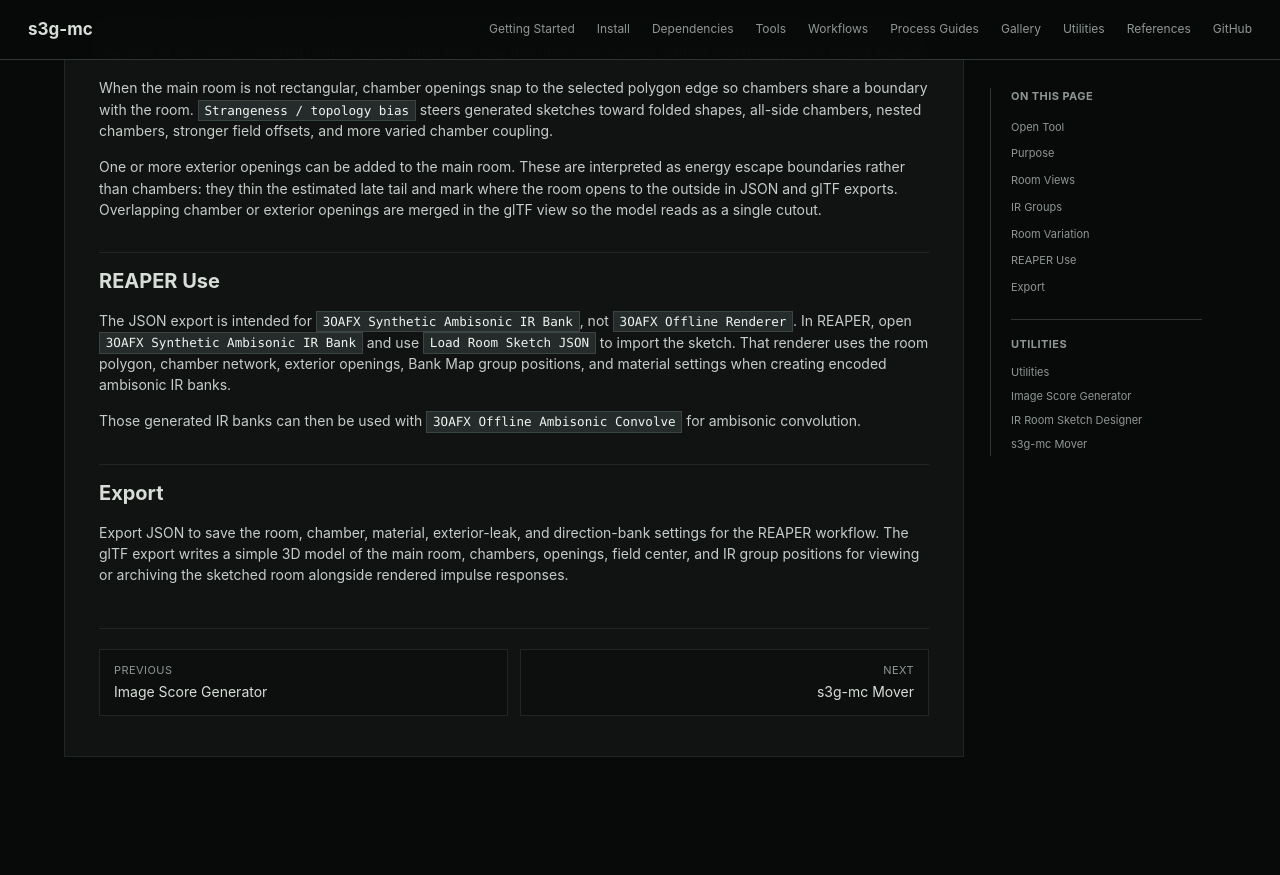
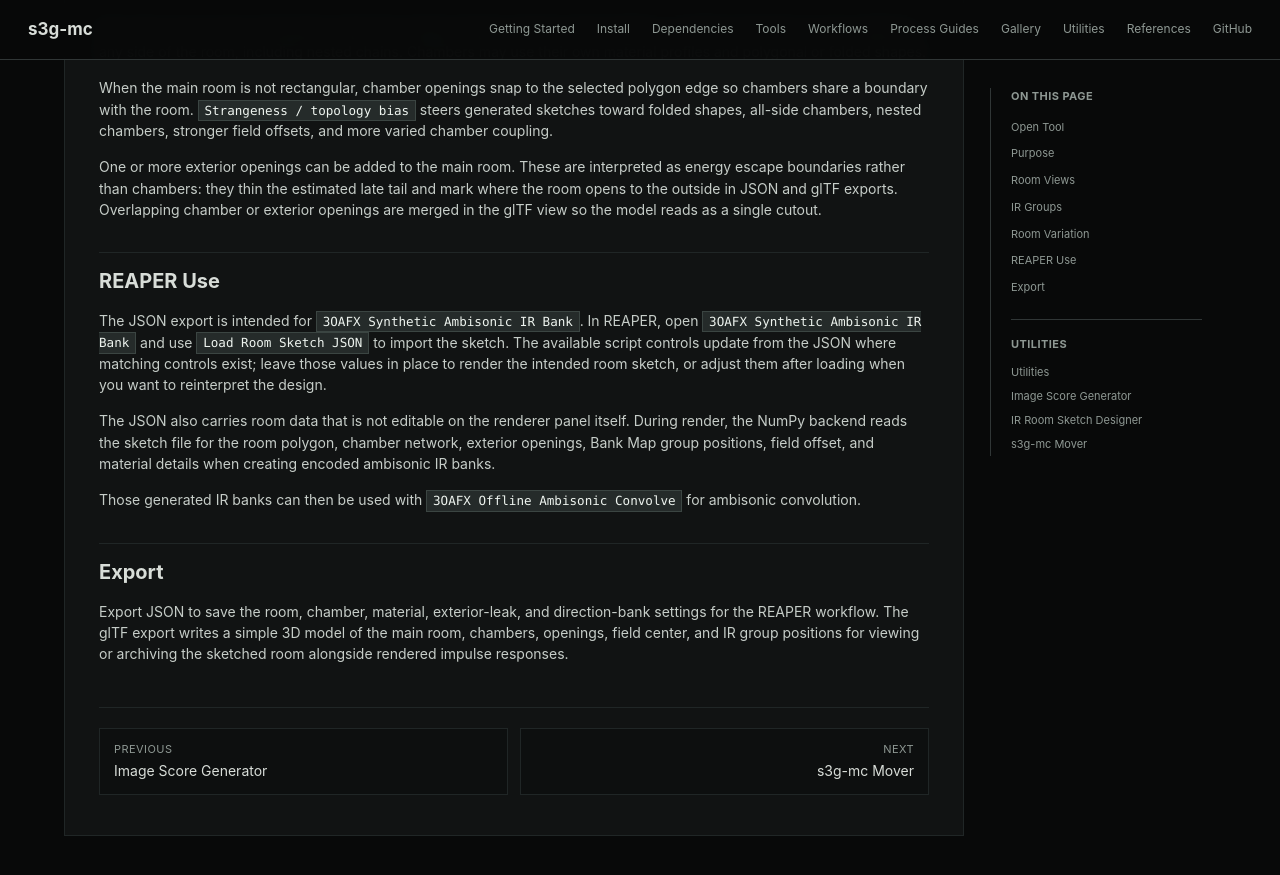
Before and after one commit to s3g/s3g-mc, a Jekyll site: the page built from docs/utilities-ir-room-sketch-designer.md, in a window 1280 px wide and 900 px high, scrolled down 985 px. Shown: the top 875 px of the window. Built offline with Jekyll 4.4.1, drawn with Linux system fonts in a browser that asks for light colours; before the commit the page ends 1806 px from its top, so only the background shows below that.

Commit message:
Update utilities-ir-room-sketch-designer.md

```diff
--- a/docs/utilities-ir-room-sketch-designer.md
+++ b/docs/utilities-ir-room-sketch-designer.md
@@ -84,11 +84,17 @@
 
 ## REAPER Use
 
-The JSON export is intended for `3OAFX Synthetic Ambisonic IR Bank`, not
-`3OAFX Offline Renderer`. In REAPER, open `3OAFX Synthetic Ambisonic IR Bank`
-and use `Load Room Sketch JSON` to import the sketch. That renderer uses the
-room polygon, chamber network, exterior openings, Bank Map group positions, and
-material settings when creating encoded ambisonic IR banks.
+The JSON export is intended for `3OAFX Synthetic Ambisonic IR Bank`. In
+REAPER, open `3OAFX Synthetic Ambisonic IR Bank` and use `Load Room Sketch
+JSON` to import the sketch. The available script controls update from the JSON
+where matching controls exist; leave those values in place to render the
+intended room sketch, or adjust them after loading when you want to reinterpret
+the design.
+
+The JSON also carries room data that is not editable on the renderer panel
+itself. During render, the NumPy backend reads the sketch file for the room
+polygon, chamber network, exterior openings, Bank Map group positions, field
+offset, and material details when creating encoded ambisonic IR banks.
 
 Those generated IR banks can then be used with `3OAFX Offline Ambisonic
 Convolve` for ambisonic convolution.
```
